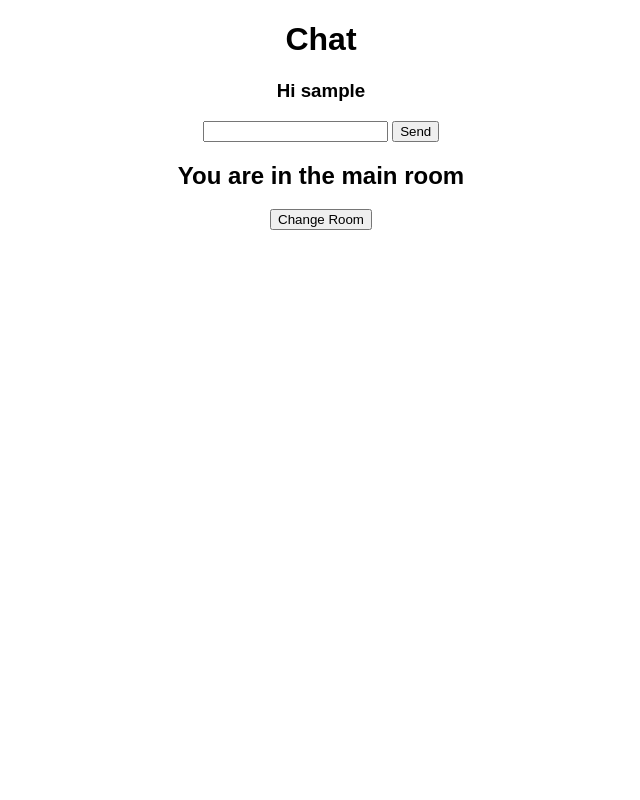
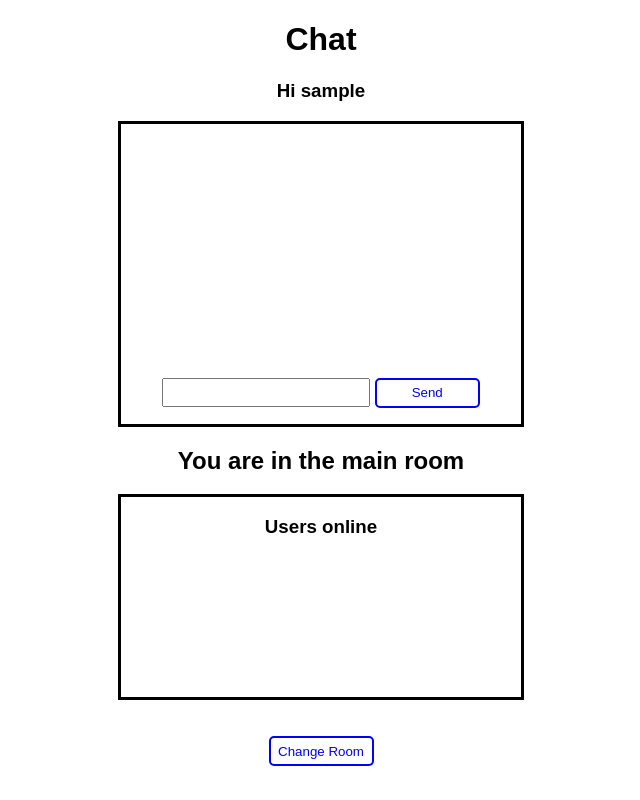
Before and after one commit to ruiwenge2/Chat-in-Python, a Flask app: page / in a window 1280 px wide. Shown: the whole page, without its empty margins (319-959 px from the left). Run offline with Flask 2, Linux system fonts and the light colour scheme; the visitor is signed in with stand-in values (Sample User, id 1); some libraries are stand-ins or nearby versions.

Commit message:
add more css

```diff
--- a/main.py
+++ b/main.py
@@ -2,10 +2,12 @@ import os
 from flask import Flask, render_template, request, redirect, session
 from flask_socketio import SocketIO, emit, join_room, leave_room
 
-app = Flask("app")
+app = Flask("app", static_url_path="")
 app.config["SECRET_KEY"] = os.getenv("secret")
 
 socketio = SocketIO(app)
+rooms = {"main":[]}
+users = {}
 
 @app.route("/")
 def index():
@@ -18,20 +20,51 @@ def setusername():
   return redirect("/")
 
 @socketio.on("joined")
-def joined():
+def joined(username):
+  users[request.sid] = [username, "main"]
+  rooms["main"].append(username)
   join_room("main")
+  print(username + " joined")
+  emit("users_update", rooms["main"], room="main")
 
 @socketio.on("message")
 def chat_message(user, room, message):
   emit("message", {"user":user, "message":message}, room=room)
+  print("sent message")
 
 @socketio.on("changeroom")
 def changeroom(room):
+  info = users[request.sid]
+  firstroom = info[1]
+  name = info[0]
+  rooms[firstroom].remove(name)
+  leave_room(firstroom)
+  emit("users_update", rooms[firstroom], room=firstroom)
   join_room(room)
   if room == "main":
     words = "You are in the main room"
   else:
     words = "You are in the room " + room
+  if room not in rooms:
+    rooms[room] = []
+  rooms[room].append(name)
+  users[request.sid][1] = room
   emit("room", words)
+  print(f"{name} changed room from {firstroom} to {room}")
+  emit("users_update", rooms[room], room=room)
+
+@socketio.on("connect")
+def connect():
+  pass
+
+@socketio.on("disconnect")
+def disconnect():
+  sid = request.sid
+  name = users[sid][0]
+  room = users[sid][1]
+  del users[sid]
+  rooms[room].remove(name)
+  print(name + " left")
+  emit("users_update", rooms[room], room=room)
 
 socketio.run(app, host="0.0.0.0", port=8080)
--- a/templates/index.html
+++ b/templates/index.html
@@ -1,6 +1,8 @@
 <!DOCTYPE html>
 <html>
   <head>
+    <title>Chat</title>
+    <link href="/chat.svg" rel="icon">
     <style>
       body {
         text-align:center;
@@ -9,6 +11,42 @@
       #changeroom {
         display:none;
       }
+      #chat, #users-wrapper {
+        margin:0 auto;
+        width:400px;
+        border:3px solid black;
+        height:300px;
+      }
+      #users-wrapper {
+        height:200px;
+      }
+      #messages, #users {
+        width:390px;
+        height:200px;
+        overflow:auto;
+      }
+      #users {
+        height:140px;
+      }
+      button {
+        background:white;
+        color:blue;
+        width:105px;
+        height:30px;
+        border:2px solid blue;
+        border-radius:5px;
+        cursor:pointer;
+        user-select:none;
+        transition:all 0.3s ease-in-out;
+      }
+      button:hover {
+        background:blue;
+        color:white;
+      }
+      input {
+        width:200px;
+        height:23px;
+      }
     </style>
   </head>
   <body>
@@ -16,35 +54,52 @@
       <h1>Chat</h1>
       <h3>Hi {{session["username"]}}</h3>
       <div id="chat">
-        <div id="messages"></div>
-        <input id="input">
+        <br><br>
+        <div id="messages"></div><br>
+        <input id="input" autocomplete="off">
         <button onclick="send()">Send</button>
+        <br><br>
       </div>
       <h2 id="roomname">You are in the main room</h2>
+      <div id="users-wrapper">
+        <h3>Users online</h3>
+        <div id="users"></div>
+      </div><br><br>
       <button onclick="show()">Change Room</button>
       <div id="changeroom">
         <h3>Enter room name:</h3>
         <input id="newroomname">
         <button onclick="changeRoom()">Change</button>
       </div>
-      <script src="https://cdnjs.cloudflare.com/ajax/libs/socket.io/4.0.1/socket.io.js"></script>
+      <script src="https://cdnjs.cloudflare.com/ajax/libs/socket.io/4.1.3/socket.io.js"></script>
       <script>
         const socket = io();
         const username = "{{session['username']}}";
+        const users = document.getElementById("users");
         const input = document.getElementById("input");
         const messages = document.getElementById("messages");
         const newroomname = document.getElementById("newroomname");
         const roomname = document.getElementById("roomname");
         var room = "main";
 
-        socket.emit("joined");
+        socket.on("connect", () => {
+          socket.emit("joined", username);
+        });
+
+        input.addEventListener("keydown", e => {
+          if(e.key == "Enter") send();
+        });
 
         function send(){
+          if(!validMessage(input.value)) return;
           socket.emit("message", username, room, input.value);
+          input.value = "";
+          input.focus();
         }
 
         function show(){
           document.getElementById("changeroom").style.display = "block";
+          newroomname.focus();
         }
 
         function changeRoom(){
@@ -52,19 +107,45 @@
           room = newroomname.value;
         }
 
+        function encodeHTML(text){
+          var div = document.createElement("div");
+          div.innerText = text;
+          return div.innerHTML;
+        }
+
+        function validMessage(message){
+          if(!message) return false;
+          for(var i of message){
+            if(i != " ") return true;
+          }
+          return false;
+        }
+
         socket.on("message", data => {
-          messages.innerHTML += `<br>${data.user}:${data.message}`
+          messages.innerHTML += `<p>${encodeHTML(data.user)}:${encodeHTML(data.message)}</p>`;
+          messages.scrollTo(0, messages.scrollHeight);
         });
 
         socket.on("room", words => {
+          messages.innerHTML = "";
           roomname.innerHTML = words;
+          newroomname.value = "";
+          input.focus();
         });
+
+        socket.on("users_update", userslist => {
+          users.innerHTML = "";
+          for(let i of userslist){
+            users.innerHTML += `<p>${encodeHTML(i)}</p>`;
+          }
+        });
+
       </script>
     {% else %}
     <h1>Enter your username:</h1>
     <form action="/setusername" method="POST">
       <input name="username">
-      <input type="submit">
+      <button>Done</button>
     </form>
     {% endif %}
   </body>
```
Also changed, not shown: static/chat.svg (added).
